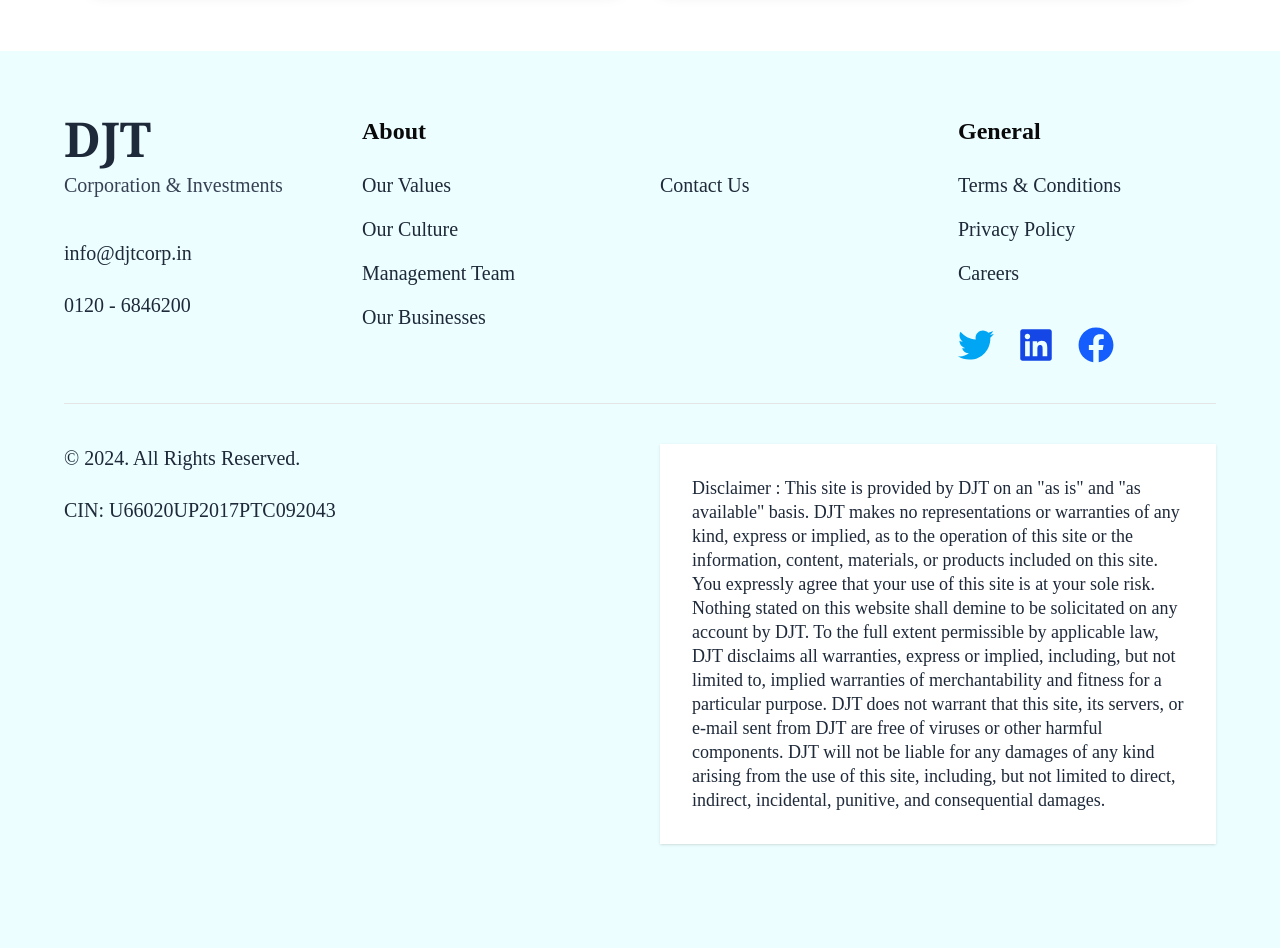
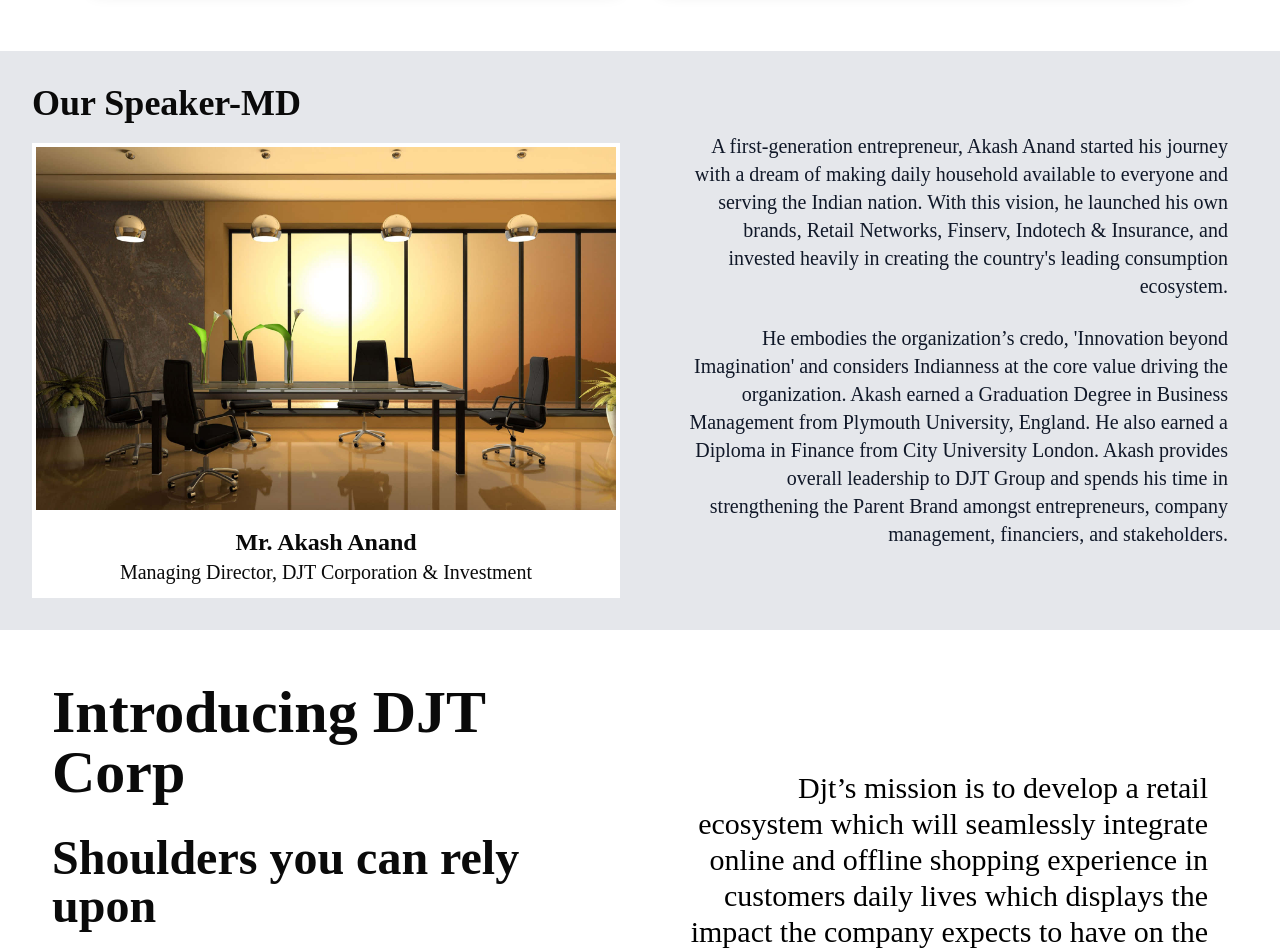
Before and after one commit to Deepak-Panchal-1003/Website-designing, a Next.js app: page / in a window 1280 px wide. Shown: the part 1620-2572 px from the top of the page. Built offline with nearby package versions, Linux system fonts and the light colour scheme.

Commit message:
initial commit

```diff
--- a/app/page.tsx
+++ b/app/page.tsx
@@ -7,14 +7,32 @@
 } from "react-icons/fa";
 
 import Link from "next/link";
+import Image from 'next/image';
 import Swipercomponent from "./components/Swiper";
 import Footer from "./components/Footer";
+import useEmblaCarousel from "embla-carousel-react";
+import { useEffect } from "react";
 
 export default function Home() {
+  const [emblaRef, emblaApi] = useEmblaCarousel({
+    loop: true,
+  });
+
+  useEffect(() => {
+    if (!emblaApi) return;
+
+    const interval = setInterval(() => {
+      emblaApi.scrollNext();
+    }, 3000);
+
+    return () => clearInterval(interval);
+  }, [emblaApi]);
   return (
     <div className="w-full overflow-x-hidden">
       <main className="w-full min-h-screen">
         <Swipercomponent />
+
+  {/* Whats We DO */}
 
         <section className="max-w-6xl mx-auto px-6 py-16">
           <h2 className="text-6xl font-bold text-center mb-8">
@@ -30,9 +48,8 @@
             employees are the mantras behind the success of Djt Corp.
           </p>
 
-          {/* Cards Section */}
           <section className="grid grid-cols-1 md:grid-cols-2 gap-8">
-            {/* Card 1 */}
+
             <div className="bg-white shadow-lg rounded-lg p-6 border w-full">
               <h3 className="text-2xl font-bold mb-4">
                 DJT Retailers Pvt Ltd
@@ -49,7 +66,6 @@
               </button>
             </div>
 
-            {/* Card 2 */}
             <div className="bg-white shadow-lg rounded-lg p-6 border w-full">
               <h3 className="text-2xl font-bold mb-4">
                 DJT Financial Services
@@ -65,7 +81,6 @@
               </button>
             </div>
 
-            {/* Card 3 */}
             <div className="bg-white shadow-lg rounded-lg p-6 border w-full">
               <h3 className="text-2xl font-bold mb-4">
                 House of Believe
@@ -82,7 +97,6 @@
               </button>
             </div>
 
-            {/* Card 4 */}
             <div className="bg-white shadow-lg rounded-lg p-6 border w-full">
               <h3 className="text-2xl font-bold mb-4">
                 DJT Microfinance
@@ -100,8 +114,251 @@
           </section>
         </section>
 
+  {/* About Our MD */}
+<article className="flex flex-col lg:flex-row w-full bg-gray-200 p-3">
+
+  <div className="w-full lg:w-1/2">
+    <div className="m-5">
+      <h1 className="text-2xl md:text-4xl font-bold text-left mb-5">
+        Our Speaker-MD
+      </h1>
+
+      <Image
+        src="/img1.jpg"
+        alt="DJT Corporation"
+        width={1200}
+        height={150}
+        className="w-full border-4 border-white"
+      />
+
+      <div className="bg-white py-3">
+        <h1 className="text-center text-2xl font-bold">
+          Mr. Akash Anand
+        </h1>
+
+        <h2 className="text-center text-xl">
+          Managing Director, DJT Corporation & Investment
+        </h2>
+      </div>
+    </div>
+  </div>
+
+
+  <div className="w-full lg:w-1/2 flex flex-col justify-center">
+    <p className="text-gray-900 text-base md:text-lg lg:text-xl text-right px-6 md:px-10 mb-6">
+      A first-generation entrepreneur, Akash Anand started his
+      journey with a dream of making daily household available
+      to everyone and serving the Indian nation. With this vision,
+      he launched his own brands, Retail Networks, Finserv,
+      Indotech & Insurance, and invested heavily in creating
+      the country's leading consumption ecosystem.
+    </p>
+
+    <p className="text-gray-900 text-base md:text-lg lg:text-xl text-right px-6 md:px-10">
+      He embodies the organization’s credo, 'Innovation beyond
+      Imagination' and considers Indianness at the core value
+      driving the organization. Akash earned a Graduation Degree
+      in Business Management from Plymouth University, England.
+      He also earned a Diploma in Finance from City University
+      London. Akash provides overall leadership to DJT Group and
+      spends his time in strengthening the Parent Brand amongst
+      entrepreneurs, company management, financiers, and
+      stakeholders.
+    </p>
+  </div>
+
+</article>
+
+  {/* Introduction to DJT */}
+
+<article className="flex flex-col lg:flex-row w-full  p-3">
+
+  <div className="w-full lg:w-1/2">
+    <div className="m-10 ml-10">
+      <h1 className="text-xl md:text-6xl font-bold text-left mb-8">
+       Introducing DJT Corp
+      </h1>
+
+       <h1 className="text-xl md:text-5xl font-bold text-left mb-10">
+        Shoulders you can rely upon
+      </h1>
+
+      <Image
+        src="/img8.png"
+        alt="DJT Corporation"
+        width={1200}
+        height={150}
+        className="w-full "
+      />
+    </div>
+  </div>
+
+
+  <div className="w-full lg:w-1/2 flex flex-col justify-center m-5">
+    <p className="text-black text-base  md:text-lg lg:text-3xl text-right px-6 md:px-10">
+    Djt’s mission is to develop a retail ecosystem which will seamlessly
+     integrate online and offline shopping experience in customers daily
+     lives which displays the impact the company expects to have on the lives of its customers. It particularly emphasizes the extent of satisfaction by innovating new avenues with the help of technology which indeed makes the life easier for the community which includes stress free shopping
+    experience and that would position it as a coveted marketing place.
+    </p>
+  </div>
+</article>
+
+  {/* DJT Values  */}
+
+ <section className="max-w-6xl mx-auto px-6 py-16 ">
+          <h2 className="text-4xl font-bold text-left mb-8">
+           DJT Values
+          </h2>
+
+          <p className="text-xl text-gray-700 text-left leading-8 mb-12">
+            Focusing on values and objectives, we build long
+            lasting relationships with our team based upon mutual respect,
+            trust, and common interest.
+          </p>
+
+          <section className="grid grid-cols-1 md:grid-cols-2 gap-10">
+
+            <div className="bg-white shadow-lg rounded-lg p-6 border w-full">
+              <h3 className="text-2xl font-bold mb-4">
+                Respect
+              </h3>
+              <p className="text-gray-600 text-xl mb-6">
+                Being mindful of the sensibilities of and extending courtesy,
+                 transparency, and dignity to all our stakeholders at all times.
+              </p>
+
+            </div>
+
+            <div className="bg-white shadow-lg rounded-lg p-6 border w-full">
+              <h3 className="text-2xl font-bold mb-4">
+              Collaboration
+              </h3>
+              <p className="text-gray-600 text-xl mb-6">
+                Build relationships with all our stakeholders based upon mutual trust,
+                respect, and common interests, consistent with our values and objectives.
+              </p>
+
+            </div>
+
+            <div className="bg-white shadow-lg rounded-lg p-6 border w-full">
+              <h3 className="text-2xl font-bold mb-4">
+                Perseverance
+              </h3>
+              <p className="text-gray-600 text-xl mb-6">
+                Always face challenges and adversity with courage and commitment,
+                consistent with our values, never losing sight of our objectives.
+              </p>
+
+            </div>
+
+            <div className="bg-white shadow-lg rounded-lg p-6 border w-full">
+              <h3 className="text-2xl font-bold mb-4">
+                Excellence
+              </h3>
+              <p className="text-gray-600 text-xl mb-6">
+                Consistently strive to set high standards and benchmarks in all that we do every day,
+                 consistent with the expectations of all our stakeholders.
+              </p>
+
+            </div>
+          </section>
+        </section>
+
+  {/* DJT Values  */}
+
+<section className="py-16">
+        <h2 className="text-4xl font-bold text-center mb-10">
+          Featured News
+        </h2>
+
+        <div className="max-w-7xl mx-auto overflow-hidden" ref={emblaRef}>
+          <div className="flex">
+
+
+            <div className="flex-[0_0_33.333%] px-4">
+              <div className="h-80 bg-white rounded-xl border-2  border-gray-500 shadow-lg flex items-center justify-center text-center p-6">
+                <Link
+                  href="https://retail.economictimes.indiatimes.com/"
+                  target="_blank"
+                  className="text-black text-3xl font-bold"
+                >
+                  Retail Economic Times
+                </Link>
+              </div>
+            </div>
+
+
+            <div className="flex-[0_0_33.333%] px-4">
+              <div className="h-80 bg-white rounded-xl border-2  border-gray-500 shadow-lg flex items-center justify-center text-center p-6">
+                <Link
+                  href="https://www.theweek.in/"
+                  target="_blank"
+                  className="text-black text-3xl font-bold"
+                >
+                  The Week
+                </Link>
+              </div>
+            </div>
+
+
+            <div className="flex-[0_0_33.333%] px-4">
+              <div className="h-80 bg-white rounded-xl border-2  border-gray-500 shadow-lg flex items-center justify-center text-center p-6">
+                <Link
+                  href="https://timesofindia.indiatimes.com/"
+                  target="_blank"
+                  className="text-black text-3xl font-bold"
+                >
+                  Times of India
+                </Link>
+              </div>
+            </div>
+
+            <div className="flex-[0_0_33.333%] px-4">
+              <div className="h-80 bg-white rounded-xl border-2  border-gray-500 shadow-lg flex items-center justify-center text-center p-6">
+                <Link
+                  href="https://retail.economictimes.indiatimes.com/"
+                  target="_blank"
+                  className="text-black text-3xl font-bold"
+                >
+                  Retail Economic Times
+                </Link>
+              </div>
+            </div>
+
+
+           <div className="flex-[0_0_33.333%] px-4">
+              <div className="h-80 bg-white rounded-xl border-2  border-gray-500 shadow-lg flex items-center justify-center text-center p-6">
+                <Link
+                  href="https://www.theweek.in/"
+                  target="_blank"
+                  className="text-black text-3xl font-bold"
+                >
+                  The Week
+                </Link>
+              </div>
+            </div>
+
+            <div className="flex-[0_0_33.333%] px-4">
+              <div className="h-80 bg-white rounded-xl border-2  border-gray-500 shadow-lg flex items-center justify-center text-center p-6">
+                <Link
+                  href="https://timesofindia.indiatimes.com/"
+                  target="_blank"
+                  className="text-black text-3xl font-bold"
+                >
+                  Times of India
+                </Link>
+              </div>
+            </div>
+
+          </div>
+        </div>
+      </section>
+
 
       </main>
+
+
     </div>
   );
 }
```
Also changed, not shown: public/img8.png (added).
